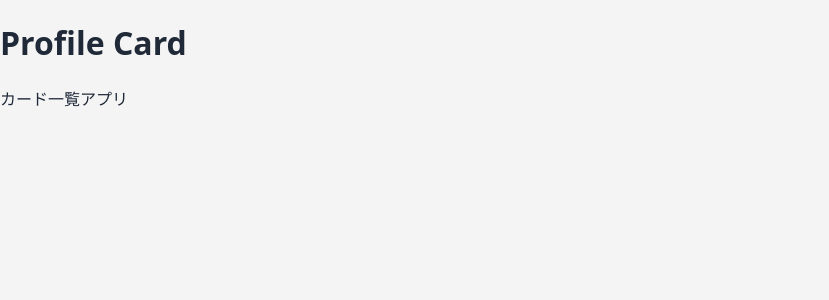
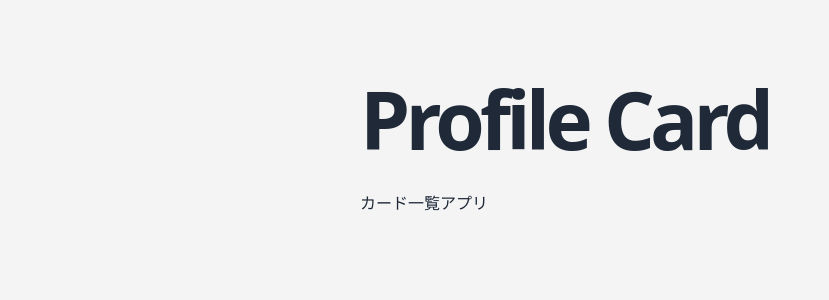
Before and after one commit to mendelssohnbach/react-profile-20260628, a React (Vite) app: page / in a window 1280 px wide. Shown: the top 300 px of the page, without its empty margins (0-829 px from the left). Built offline with nearby package versions, Linux system fonts and the light colour scheme.

Commit message:
AppにclassNameをつける

```diff
--- a/src/App.tsx
+++ b/src/App.tsx
@@ -1,8 +1,8 @@
-import './App.css';
+import './index.css';
 
 function App() {
   return (
-    <main>
+    <main className="app">
       <h1>Profile Card</h1>
       <p>カード一覧アプリ</p>
     </main>
--- a/src/index.css
+++ b/src/index.css
@@ -31,3 +31,22 @@ input {
 a {
   color: inherit;
 }
+
+.app {
+  /* PC時は560px固定、スマホ時は画面幅に追従 */
+  width: min(560px, calc(100% - 32px));
+  margin: 0 auto;
+  padding: 64px 0;
+}
+
+h1 {
+  margin: 0;
+  /* 画面の幅（ビューポートの幅）に合わせて文字の大きさを「40px から 80px の間」で自動的に変化させる */
+  /* clamp(最小値, 推奨値, 最大値) */
+  font-size: clamp(40px, 8vw, 80px);
+  letter-spacing: -0.06em;
+}
+
+p {
+  line-height: 1.8;
+}
```
